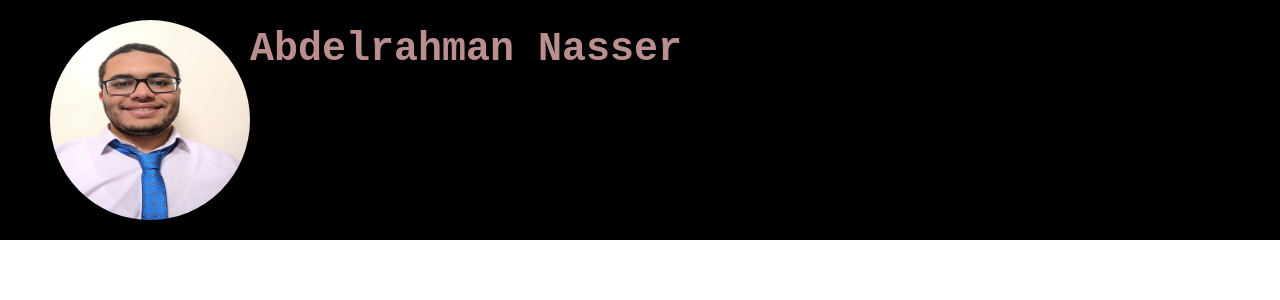
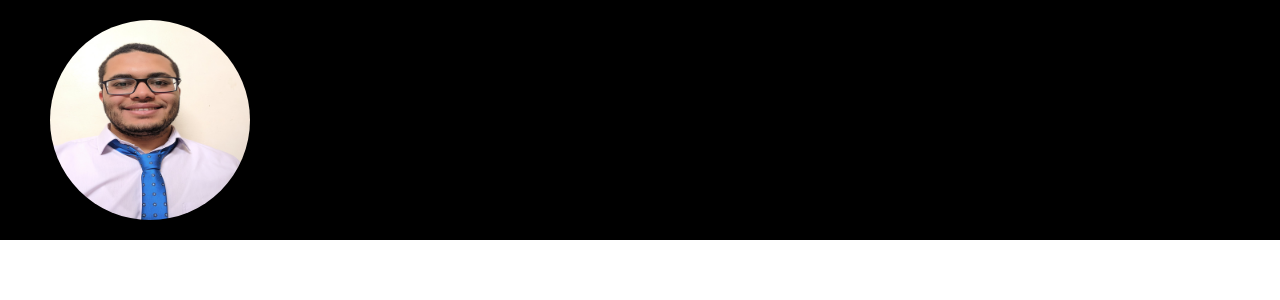
Before and after one commit to RowenaRavenclawWithExtraClaws/abdelrahman-portifolio, a React (Create React App) app: page / in a window 1280 px wide. Shown: the top 300 px of the page. Built offline with nearby package versions, Linux system fonts and the light colour scheme.

Commit message:
add state properties

```diff
--- a/src/App.js
+++ b/src/App.js
@@ -4,12 +4,14 @@ import Header from "./components/header";
 class App extends Component {
   state = {
     name: "Abdelrahman Nasser",
+    profession: "Softwre Engineer",
+    about: "A dude who writes code for a living!",
   };
 
   render() {
     return (
       <React.Fragment>
-        <Header name={this.state.name}></Header>
+        <Header info={this.state}></Header>
       </React.Fragment>
     );
   }
```
